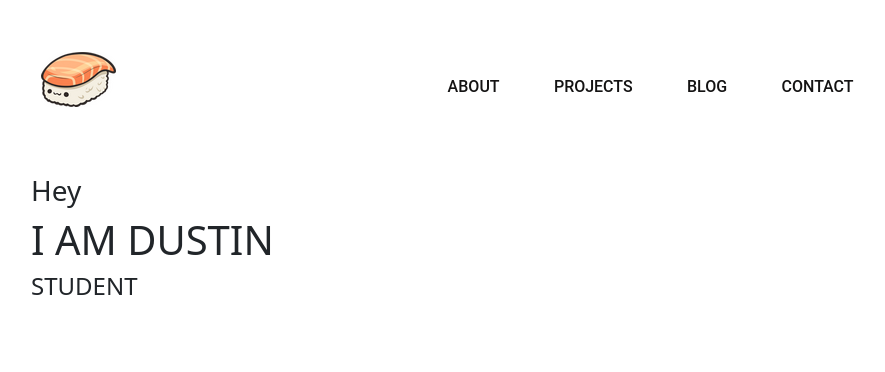
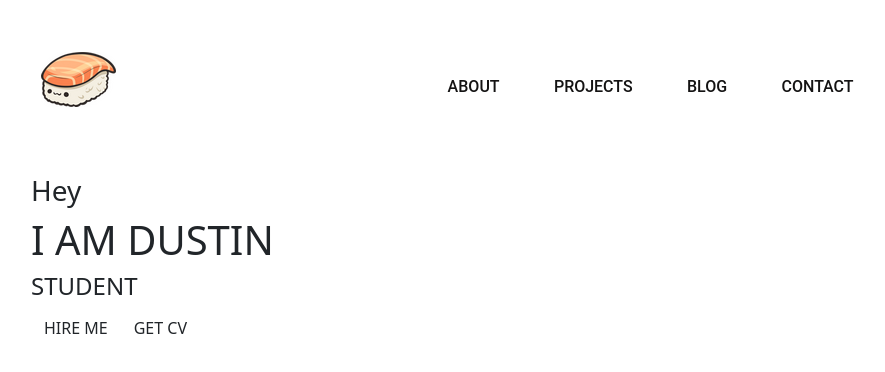
Before and after one commit to dustinlam/portfolio, a plain HTML site: page index.html in a window 1280 px wide. Shown: the whole page, without its empty margins (51-936 px from the left). Drawn offline with Linux system fonts and the light colour scheme.

Commit message:
added buttons

```diff
--- a/index.html
+++ b/index.html
@@ -73,6 +73,12 @@
             <h3 class="title-text"> Hey </h3>
             <h1 class="title-text text-uppercase">I am Dustin</h1>
             <h4 class="title-text text-uppercase">Student</h4>
+            <div class="site-buttons">
+              <div class="d-flex flex-row flex-wrap">
+                <buttton type = "button" class="btn button primary-button mr-4 text-uppercase"> hire me</buttton>
+                <buttton type = "button" class="btn button secondary-button mr-4 text-uppercase"> get cv</buttton>
+              </div>
+            </div>
           </div>
           <div class="col-lg-6 col-md-12"></div>
       </div>
```
